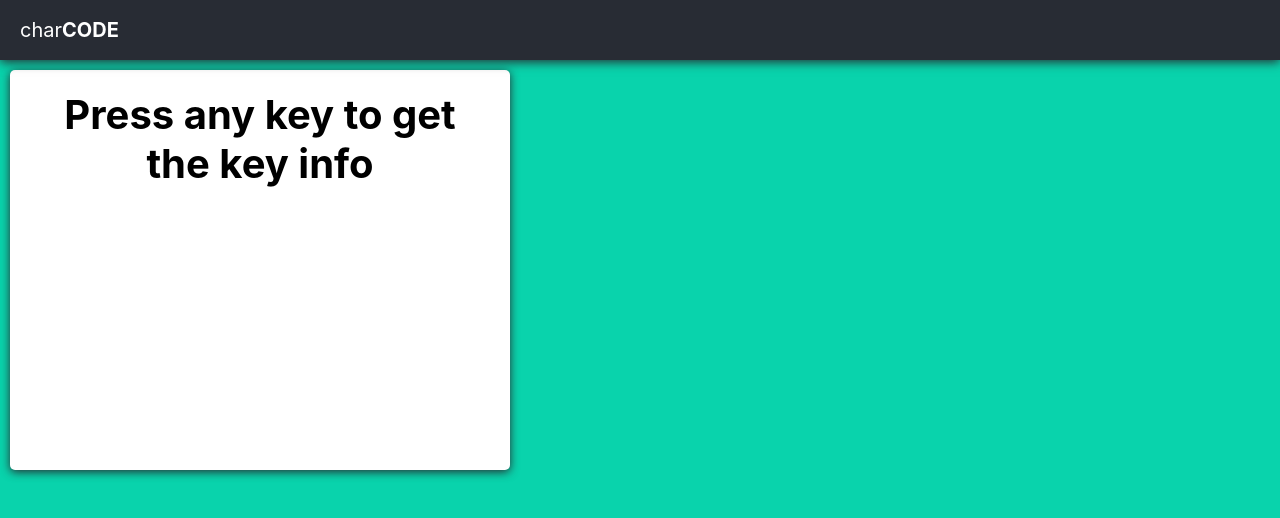
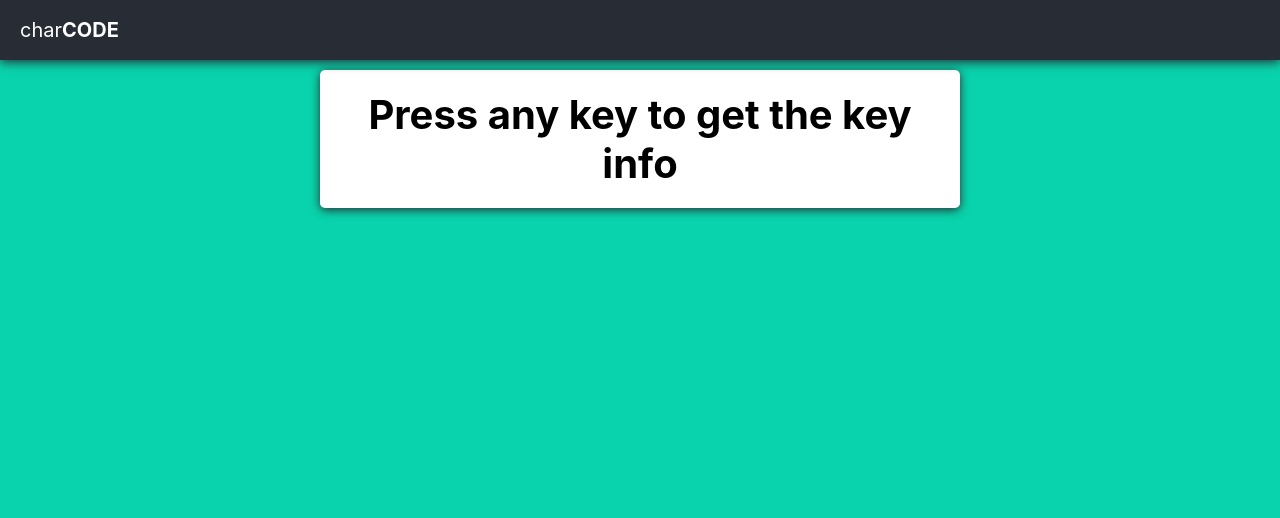
Before and after one commit to SlyTy7/char-code, a React (Create React App) app: page / in a window 1280 px wide. Shown: the top 518 px of the page. Built offline with nearby package versions, Linux system fonts and the light colour scheme; the HTML template or start-up script is replaced by a standard one.

Commit message:
fix element class names

```diff
--- a/src/css/LargeTile.css
+++ b/src/css/LargeTile.css
@@ -1,13 +1,14 @@
-.large-tile {
+.large-tile-container {
   min-height: 50vh;
   width: 100%;
-  max-width: 500px;
+}
+.large-tile {
+  max-width: 600px;
+  padding: 20px;
   border-radius: 5px;
   box-shadow: 0px 2px 10px #282c30;
   background-color: white;
-}
-.large-tile-inner-container {
-  padding: 20px;
+  margin: 0 auto;
 }
 .heading {
   font-size: 40px;
--- a/src/modules/LargeTile.js
+++ b/src/modules/LargeTile.js
@@ -4,8 +4,8 @@ import '../css/LargeTile.css';
 export default class LargeTile extends React.Component {
   render() {
     return (
-      <div className="large-tile">
-        <div className="large-tile-inner-container">
+      <div className="large-tile-container">
+        <div className="large-tile">
           <p className="heading">{this.props.currentKey || "Press any key to get the key info"}</p>
         </div>
       </div>
```
